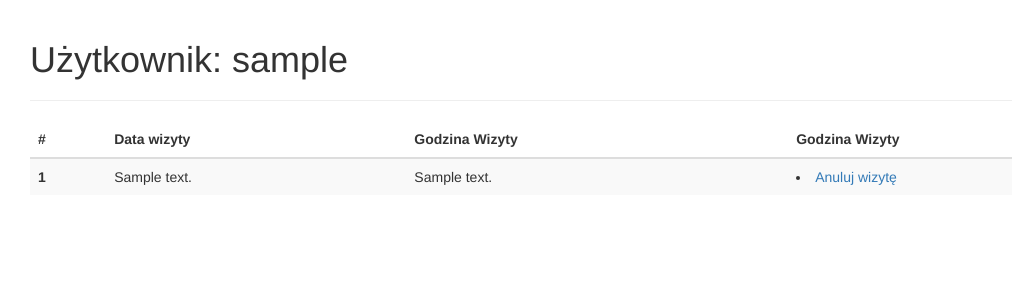
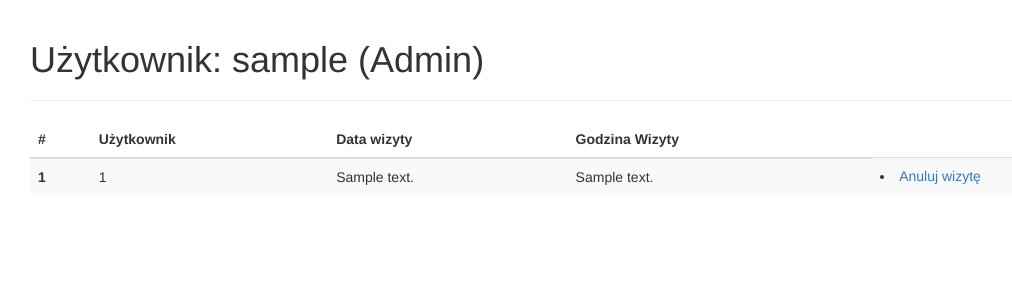
Before and after one commit to patryklomza/APPointment, a Flask app: a page that uses appointment/app/templates/user.html in a window 1280 px wide. Shown: the part 52-352 px from the top of the page, without its empty margins (40-1052 px from the left). Run offline with Flask 2, Linux system fonts and the light colour scheme; a user stored in the database is signed in; tables that the repository leaves empty hold one stand-in row (values such as "Sample post"); some libraries are stand-ins or nearby versions.

Commit message:
Update user template to display admin profile
Now user profile displays all visits for admin users

```diff
--- a/appointment/app/templates/user.html
+++ b/appointment/app/templates/user.html
@@ -1,14 +1,16 @@
 {% extends "base.html" %}
 
 {% block app_content %}
-    <h1>Użytkownik: {{ user.username }}</h1>
+    <h1>Użytkownik: {{ user.username }} {% if user.is_admin %}(Admin){% endif %}</h1>
     <hr>
     <table class="table table-striped table-hover">
         <thead>
         <tr>
             <th scope="col">#</th>
+            {% if user.is_admin %}
+            <th scope="col">Użytkownik</th>
+            {% endif %}
             <th scope="col">Data wizyty</th>
-            <th scope="col">Godzina Wizyty</th>
             <th scope="col">Godzina Wizyty</th>
         </tr>
         </thead>
@@ -16,6 +18,9 @@
         {% for visit in visits %}
         <tr>
             <th scope="row">{{ loop.index }}</th>
+            {% if user.is_admin %}
+            <td>{{ visit.user_id }}</td>
+            {% endif %}
             <td>{{ visit.visit_date }}</td>
             <td>{{ visit.visit_time }}</td>
             <td> <li><a href="{{ url_for('delete_visit',visit=visit.id) }}">Anuluj wizytę</a></li></td>
```
